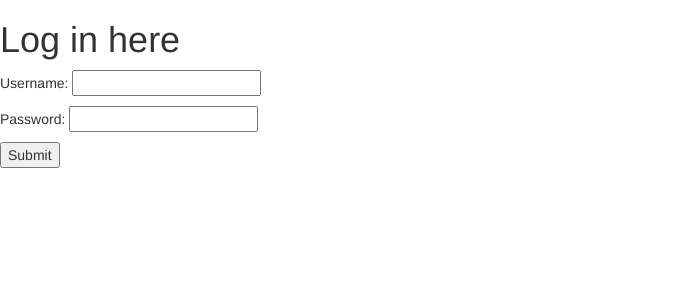
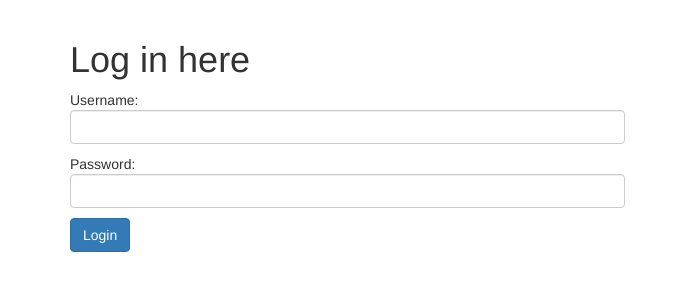
Before and after one commit to JiaqiGao/CJ3, a Flask app: page /login in a window 1280 px wide. Shown: the part 52-352 px from the top of the page, without its empty margins (0-688 px from the left). Run offline with Flask 2, Linux system fonts and the light colour scheme; some libraries are stand-ins or nearby versions.

Commit message:
Stylize login and registration forms

```diff
--- a/templates/login.html
+++ b/templates/login.html
@@ -1,18 +1,26 @@
 {% extends "base.html" %}
 
 {% block head %}
-    <title>Login</title>
+<title>Login</title>
 {% endblock %}
 
 {% block body %}
-    {% if message %}
-        <p>{{ message }}</p>
-    {% endif %}
+<div class="container">
+    <p>{{ message }}</p>
 
     <h1>Log in here</h1>
     <form method="POST" action="/login">
-      <p>Username: <input type="text" name="username"></p>
-      <p>Password: <input type="password" name="pass"></p>
-      <input type="submit" name="go">
+        <div class="row">
+            <div class="col-md-6">
+                <p>Username: <input class="form-control" type="text" name="username" required></p>
+            </div>
+        </div>
+        <div class="row">
+            <div class="col-md-6">
+                <p>Password: <input class="form-control" type="password" name="pass" required></p>
+            </div>
+        </div>
+        <input class="btn btn-primary" type="submit" value="Login">
     </form>
+</div>
 {% endblock %}
```
Also changed, not shown: templates/register.html (+24 -9 lines).
